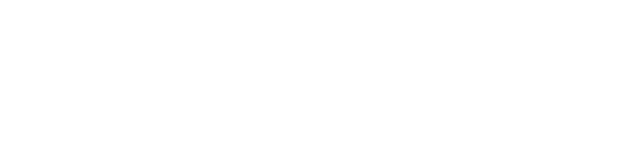
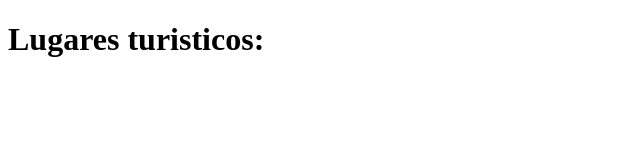
Before and after one commit to samuelga23/punto-2, a plain HTML site: page index.html in a window 1280 px wide. Shown: the whole page, without its empty margins (0-640 px from the left). Drawn offline with Linux system fonts and the light colour scheme.

Commit message:
first commit develop

```diff
--- a/index.html
+++ b/index.html
@@ -6,6 +6,7 @@
     <title>Document</title>
 </head>
 <body>
+    <h1>Lugares turisticos:</h1>
 
 </body>
 </html>
```
